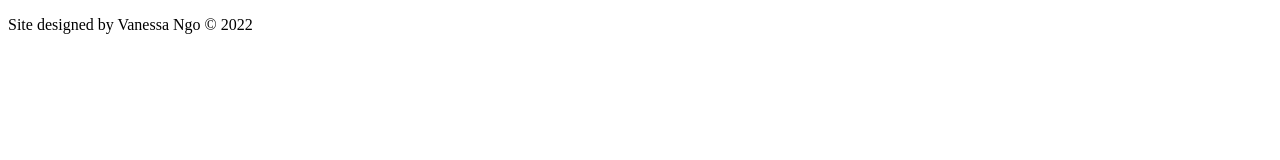
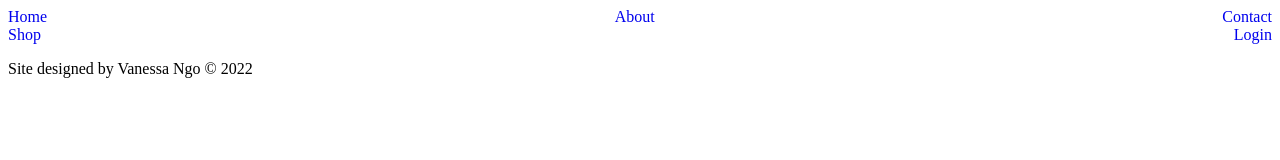
Before and after one commit to Van-Uy3n/Landing-Page-Project-, a plain HTML site: page index.html in a window 1280 px wide. Drawn offline with Linux system fonts and the light colour scheme.

Commit message:
starting navbar (justify-content)

```diff
--- a/index.html
+++ b/index.html
@@ -8,7 +8,19 @@
     <link rel="stylesheet" href="style.css">
 </head>
 <body>
-    <header> </header>
+    <header>
+        <nav id="menu">
+            <ul>
+                <li><a href="index.html">Home</a></li>
+                <li><a href="#">About</a></li>
+                <li><a href="#">Contact</a></li>
+            </ul>
+            <ul>
+                <li><a href="#">Shop</a></li>
+                <li><a href="#">Login</a></li>
+            </ul>
+        </nav>
+    </header>
 
     <main> </main>
 
--- a/style.css
+++ b/style.css
@@ -0,0 +1,17 @@
+/*navbar*/
+nav#menu ul {
+    list-style-type: none;
+    margin: 0;
+    padding: 0;
+    display: flex;
+    flex-direction: row;
+    justify-content: space-between;
+}
+nav#menu.open ul {
+    opacity: 1;
+    height: auto;
+}
+nav#menu a {
+    text-decoration: none;
+    display: font;
+}
```
Also changed, not shown: Screenshot 2022-06-09 092333.png.
